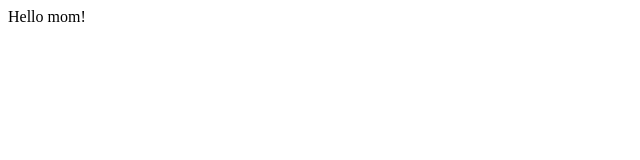
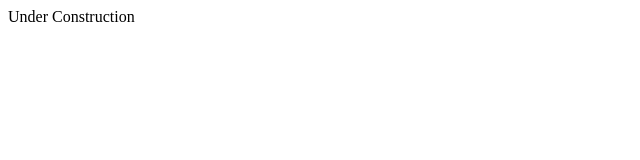
Before and after one commit to thekiwiman/Test-Site, a plain HTML site: page index.html in a window 1280 px wide. Shown: the full height of the page, 0-640 px from the left. Drawn offline with Linux system fonts and the light colour scheme.

Commit message:
Update index.html

```diff
--- a/index.html
+++ b/index.html
@@ -1,3 +1,7 @@
-<p>
-  Hello mom!
-</p>
+<!DOCTYPE html>
+  <head>
+
+  </head>
+  <body>
+    Under Construction
+  </body>
```
